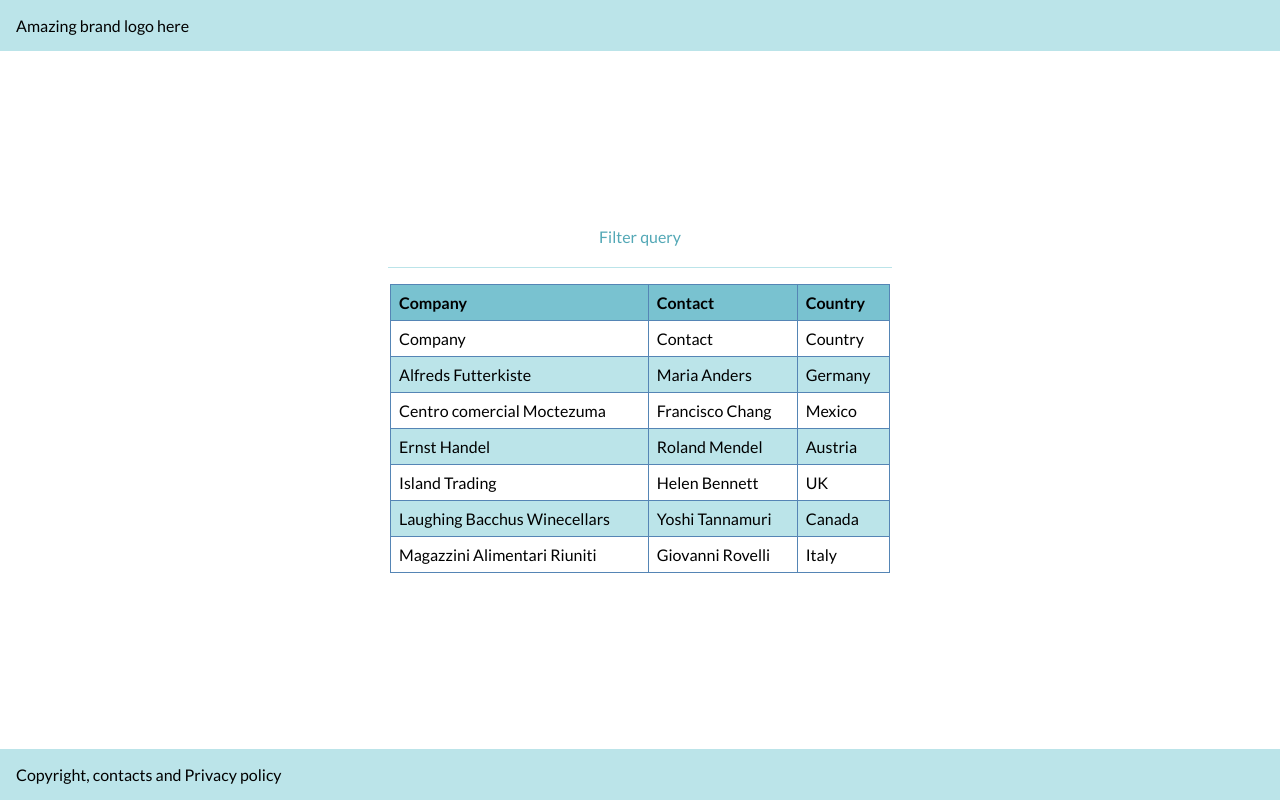
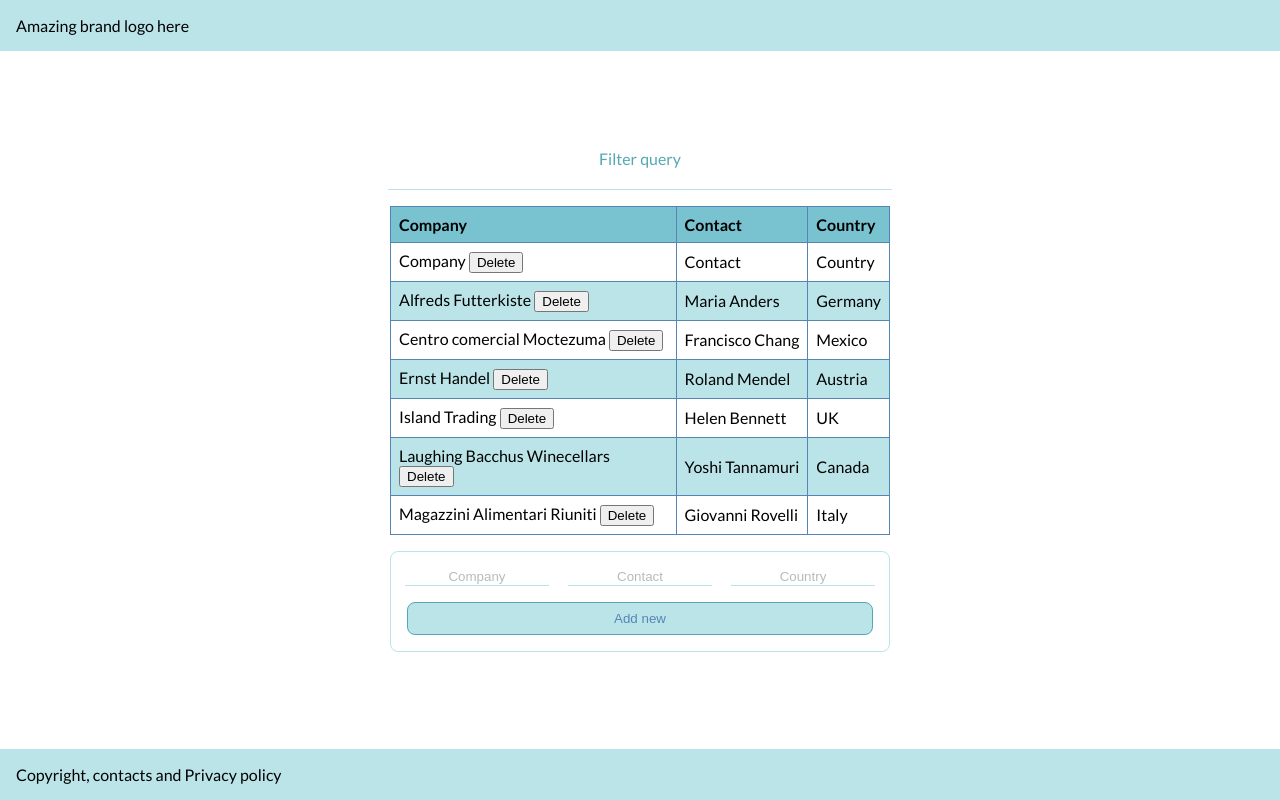
Before and after one commit to mkmule/test__edm-v2, a React (Create React App) app: page / in a window 1280 px wide. Built offline with nearby package versions, Linux system fonts and the light colour scheme.

Commit message:
Added Delete integration

```diff
--- a/src/App.tsx
+++ b/src/App.tsx
@@ -12,10 +12,12 @@ enum View {
 function App() {
   // Ideally we will use react-router
   const [view, setView] = useState(View.Dashboard)
+  const [userType, setUserType] = useState<string>('editor')
 
 
-  const handleLoginSuccess = () => {
+  const handleLoginSuccess = (userType: string) => {
     setView(View.Dashboard);
+    setUserType(userType);
   };
 
   return (
@@ -25,7 +27,7 @@ function App() {
       </header>
       <main className="app__main">
         {view === View.Login && <Login handleLoginSuccess={handleLoginSuccess} />}
-        {view === View.Dashboard && <Dashboard />}
+        {view === View.Dashboard && <Dashboard userType={userType} />}
       </main>
       <footer className="app__footer">
         Copyright, contacts and Privacy policy
--- /dev/null
+++ b/src/components/EmployeeNewForm/EmployeeNewForm.scss
@@ -0,0 +1,38 @@
+@import 'src/styles/variables';
+@import 'src/styles/animations';
+@import 'src/styles/mediaqueries';
+
+.employee-new-form {
+  border-radius: $step;
+  border: 1px solid $color-palette-4;
+  padding: 2*$step;
+
+  &__form {
+    &__inputs {
+      align-items: center;
+      display: flex;
+      justify-content: space-between;
+      width: 100%;
+
+      & > * {
+        width: 140px;
+      }
+
+      @include for-md-down {
+        padding: 0;
+        flex-direction: column;
+
+        & > * {
+          width: 100%;
+          padding-bottom: 2*$step;
+        }
+      }
+    }
+
+    &__actions {
+      display: flex;
+      justify-content: center;
+      margin-top: 2*$step;
+    }
+  }
+}
--- /dev/null
+++ b/src/components/EmployeeNewForm/EmployeeNewForm.tsx
@@ -0,0 +1,45 @@
+import React, { FormEvent, useState } from 'react';
+
+import './EmployeeNewForm.scss';
+import TextInput from '../../components/TextInput/TextInput';
+import Button from '../../components/Button/Button';
+import { Employee } from '../../interfaces/employee';
+
+interface Props {
+  handleSubmit: (formData: Employee) => void;
+}
+
+export const EmployeeNewForm = ({ handleSubmit }: Props) => {
+  const [company, setCompany] = useState<string>('');
+  const [contact, setContact] = useState<string>('');
+  const [country, setCountry] = useState<string>('');
+
+  const handleFormSubmit = (e: FormEvent) => {
+    e.preventDefault();
+    handleSubmit({ company, contact, country });
+
+    setCompany('');
+    setContact('');
+    setCountry('');
+  }
+
+  return (
+    <div className="employee-new-form">
+      <form className="employee-new-form__form" onSubmit={handleFormSubmit}>
+        <div className="employee-new-form__form__inputs">
+          <TextInput name="company" placeholder="Company" value={company}
+                     fullWidth handleChange={setCompany} />
+          <TextInput name="contact" placeholder="Contact" value={contact}
+                     fullWidth handleChange={setContact} />
+          <TextInput name="country" placeholder="Country" value={country}
+                     fullWidth handleChange={setCountry} />
+        </div>
+        <div className="employee-new-form__form__actions">
+          <Button type="submit" fullWidth>Add new</Button>
+        </div>
+      </form>
+    </div>
+  );
+}
+
+export default EmployeeNewForm;
--- a/src/components/EmployeeTable/EmployeeTable.tsx
+++ b/src/components/EmployeeTable/EmployeeTable.tsx
@@ -2,20 +2,27 @@ import React from 'react';
 import './EmployeeTable.scss';
 import { Employee } from '../../interfaces/employee';
 
-interface Props {
-  handleColumnClick: (columnName: string) => void;
-  data: Employee[];
+interface PropsEmployeeRow {
+  item: Employee;
+  handleDeleteClick?: (item: Employee) => void;
 }
 
-const EmployeeRow = (item: Employee) => (
+const EmployeeRow = ({ item, handleDeleteClick }: PropsEmployeeRow) => (
   <tr key={item.contact}>
-    <td>{item.company}</td>
+    <td>{item.company} {handleDeleteClick && <button onClick={() => handleDeleteClick(item)}>Delete</button>}
+    </td>
     <td>{item.contact}</td>
     <td>{item.country}</td>
   </tr>
 );
 
-export const EmployeeTable = ({ data, handleColumnClick }: Props) => {
+interface Props {
+  handleDeleteClick?: (item: Employee) => void;
+  handleColumnClick: (columnName: string) => void;
+  data: Employee[];
+}
+
+export const EmployeeTable = ({ handleDeleteClick, data, handleColumnClick }: Props) => {
 
   const handleThClick = (event: React.MouseEvent<HTMLElement>) => {
     handleColumnClick((event.target as HTMLElement).getAttribute('data-name') as string);
@@ -31,7 +38,7 @@ export const EmployeeTable = ({ data, handleColumnClick }: Props) => {
       </tr>
       </thead>
       <tbody>
-      {data.length ? (data.map(EmployeeRow)) : (
+      {data.length ? (data.map(item => <EmployeeRow item={item} handleDeleteClick={handleDeleteClick} />)) : (
         <tr>
           <td colSpan={3}>No data</td>
         </tr>
--- a/src/pages/Dashboard/Dashboard.scss
+++ b/src/pages/Dashboard/Dashboard.scss
@@ -8,4 +8,10 @@
     margin-bottom: 2*$step;
     width: 100%;
   }
+
+  &__data-container {
+    &__editor {
+      margin-top: 2*$step;
+    }
+  }
 }
--- a/src/pages/Dashboard/Dashboard.tsx
+++ b/src/pages/Dashboard/Dashboard.tsx
@@ -1,9 +1,10 @@
-import { useEffect, useState } from 'react';
+import { useEffect, useMemo, useState } from 'react';
 import { getEmployees } from '../../services/employee.service';
 import { Employee } from '../../interfaces/employee';
 import { EmployeeTable } from '../../components/EmployeeTable/EmployeeTable';
 import TextInput from '../../components/TextInput/TextInput';
 import './Dashboard.scss'
+import EmployeeNewForm from '../../components/EmployeeNewForm/EmployeeNewForm';
 
 const debounceTimeout = 500;
 const debounce = <F extends (...args: any[]) => any>(
@@ -21,11 +22,19 @@ const debounce = <F extends (...args: any[]) => any>(
   return debounced;
 }
 
-export const Dashboard = () => {
+
+interface Props {
+  userType?: string;
+}
+
+export const Dashboard = ({ userType }: Props) => {
   const [employees, setEmployees] = useState<Employee[]>([]);
   const [loading, setLoading] = useState(true);
   const [filterColumn, setFilterColumn] = useState('');
   const [filterColumnAsc, setFilterColumnAsc] = useState(true);
+  const shouldShowEditor = useMemo(() => {
+    return userType === 'editor';
+  }, [userType]);
 
   useEffect(() => {
     // Initial data fetch
@@ -83,12 +92,28 @@ export const Dashboard = () => {
     setFilterColumn(columnName);
   }
 
+  const handleDelete = (item: Employee) => {
+    alert('Back-end request to delete');
+  }
+  const handleAddNew = (item: Employee) => {
+    alert('Back-end request to add new');
+  }
+
   return (
     <div className="dashboard">
       <div className="dashboard__filters-container">
         <TextInput fullWidth handleChange={handleQueryChange} name={'table-query'} label="Filter query" />
       </div>
-      {loading ? <p>Loading...</p> : <EmployeeTable data={employees} handleColumnClick={handleColumnClick} />}
+      {loading ? (<p>Loading...</p>) : (
+        <div className="dashboard__data-container">
+          <EmployeeTable data={employees} handleDeleteClick={shouldShowEditor ? handleDelete : undefined}
+                         handleColumnClick={handleColumnClick} />
+
+          {shouldShowEditor && <div className="dashboard__data-container__editor">
+            <EmployeeNewForm handleSubmit={handleAddNew} />
+          </div>}
+        </div>
+      )}
     </div>
   );
 }
--- a/src/pages/Login/Login.tsx
+++ b/src/pages/Login/Login.tsx
@@ -7,7 +7,7 @@ import Button from '../../components/Button/Button';
 import { postLogin } from '../../services/login.service';
 
 interface Props {
-  handleLoginSuccess: () => void;
+  handleLoginSuccess: (userType: string) => void;
 }
 
 export const Login = ({ handleLoginSuccess }: Props) => {
@@ -29,8 +29,8 @@ export const Login = ({ handleLoginSuccess }: Props) => {
 
     // Validate login with back-end
     postLogin({ username, password })
-      .then(() => {
-        handleLoginSuccess();
+      .then(({ type: userType }) => {
+        handleLoginSuccess(userType);
       })
       .catch((error) => {
         setError(error.displayError);
--- /dev/null
+++ b/src/styles/_mediaqueries.scss
@@ -0,0 +1,31 @@
+@import 'variables';
+
+@mixin for-sm-up {
+  @media (min-width: $breakpoint-sm) {
+    @content;
+  }
+}
+
+@mixin for-md-up {
+  @media (min-width: $breakpoint-md) {
+    @content;
+  }
+}
+
+@mixin for-md-down {
+  @media (max-width: $breakpoint-md) {
+    @content;
+  }
+}
+
+@mixin for-lg-up {
+  @media (min-width: $breakpoint-lg) {
+    @content;
+  }
+}
+
+@mixin for-xl-up {
+  @media (min-width: $breakpoint-xl) {
+    @content;
+  }
+}
--- a/src/styles/_variables.scss
+++ b/src/styles/_variables.scss
@@ -1,3 +1,10 @@
+// Breakpoints
+$breakpoint-xs: 0px;
+$breakpoint-sm: 360px;
+$breakpoint-md: 768px;
+$breakpoint-lg: 1024px;
+$breakpoint-xl: 1536px;
+
 // Sizes
 $step: 8px;
 
```
